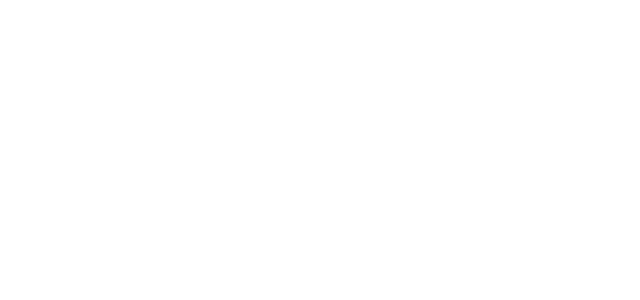
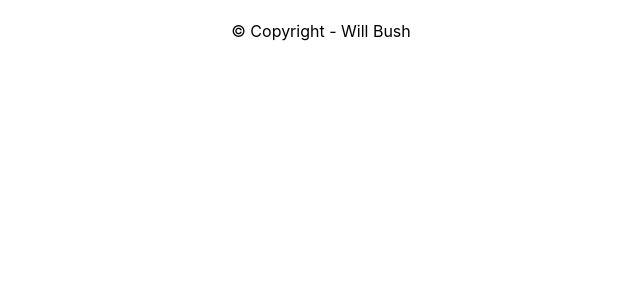
Before and after one commit to will-bush/Cake-App, a React (Create React App) app in the folder cake-app/: page / in a window 1280 px wide. Shown: the top 300 px of the page, without its empty margins (319-959 px from the left). Built offline with nearby package versions, Linux system fonts and the light colour scheme.

Commit message:
Footer component created.

```diff
--- a/cake-app/src/App.js
+++ b/cake-app/src/App.js
@@ -2,11 +2,13 @@
 import logo from './logo.svg';
 import './App.css';
 import Header from './Components/Header';
+import Footer from './Components/Footer';
 
 function App() {
   return (
     <div className="App">
       <Header/>
+      <Footer/>
     </div>
   );
 }
--- /dev/null
+++ b/cake-app/src/Components/Footer.js
@@ -0,0 +1,10 @@
+import React from 'react';
+
+const Footer = () => {
+
+        return (
+            <div className="footer">© Copyright - Will Bush</div>
+        )
+    }
+
+export default Footer;
```
